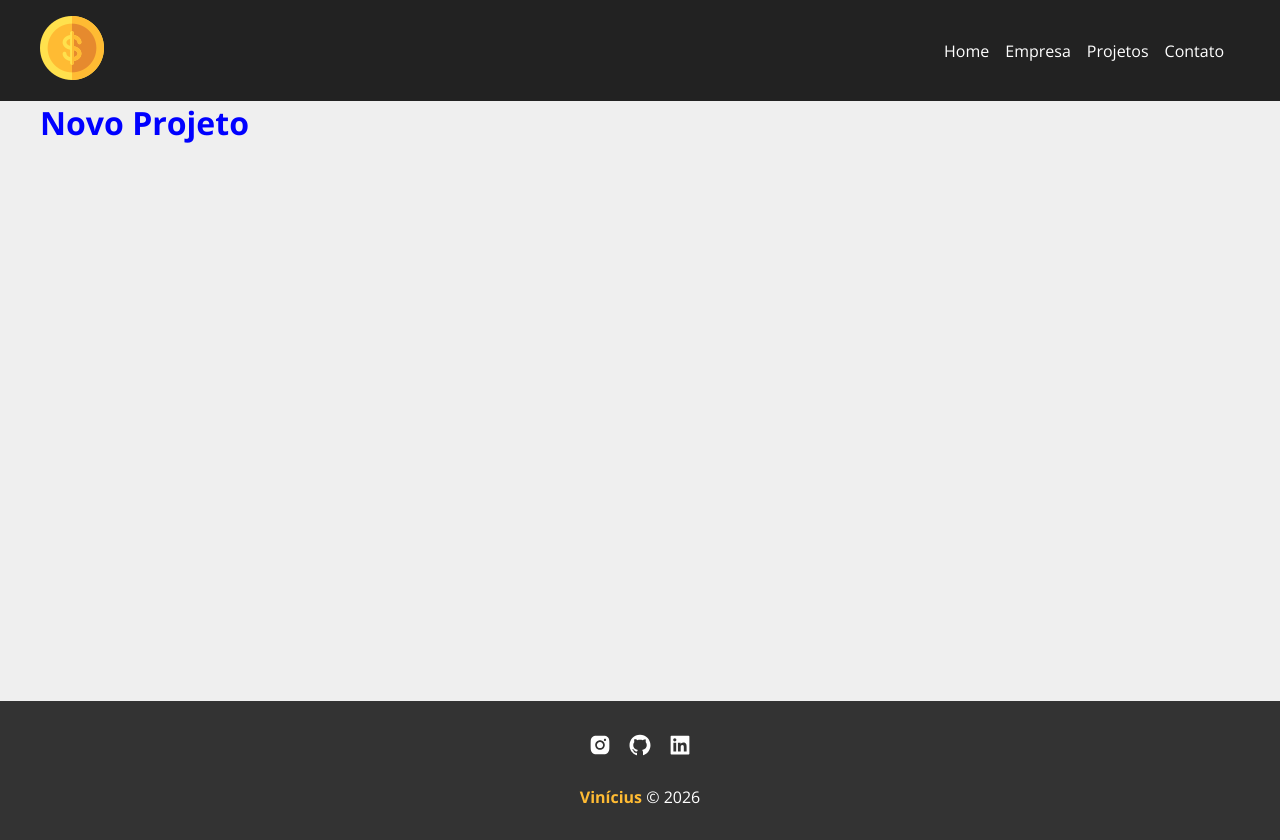
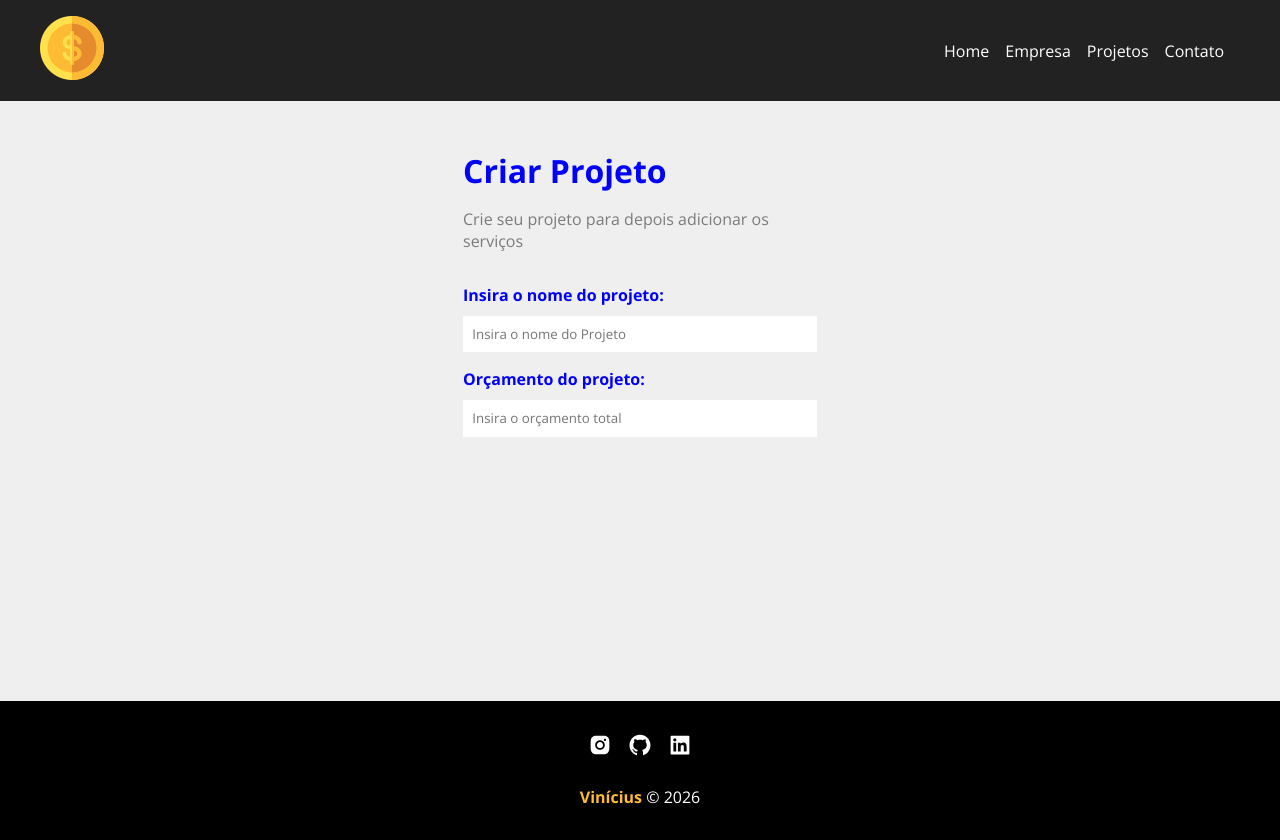
Before and after one commit to viniciusbrandao98/Projeto-React, a React (Create React App) app: page /newprojects in a window 1280 px wide. Built offline with nearby package versions, Linux system fonts and the light colour scheme.

Commit message:
wip: cria estrutura inicial do formulario de projetos.

```diff
--- a/src/App.js
+++ b/src/App.js
@@ -1,4 +1,4 @@
-import { BrowserRouter as Router, Routes, Route, Link } from 'react-router-dom'
+import { BrowserRouter as Router, Routes, Route} from 'react-router-dom'
 import Home from './components/pages/Home';
 import Contact from './components/pages/Contact';
 import Company from './components/pages/Company';
@@ -12,7 +12,7 @@
     <Router>
       <Navbar />
       <Container customClass='min-height' >
-        <div style={{ color: 'blue' }}>
+        <div style={{ color: 'blue', width:'100%' }}>
           <Routes>
             <Route path="/" element={<Home />} />
             <Route path="/company" element={<Company />} />
--- /dev/null
+++ b/src/components/Form/Input.js
@@ -0,0 +1,12 @@
+import styles from './Input.module.css'
+
+function Input({ type, text, name, placeholder, handleOnChange, value }) {
+    return (
+        <div className={styles.form_control}>
+            <label htmlFor={name}>{text}:</label>
+            <input type={text} name={name} id={name} placeholder={placeholder} onChange={handleOnChange} value={value} />
+        </div>
+    )
+}
+
+export default Input
--- /dev/null
+++ b/src/components/Form/Input.module.css
@@ -0,0 +1,20 @@
+.form_control {
+    display: flex;
+    flex-direction: column;
+    margin-bottom: 1em;
+}
+
+.form_control label {
+    margin-bottom: .6em;
+    font-weight: bold;
+}
+
+.form_control input {
+    padding: .7em;
+    border-radius: 0;
+    border: none;
+}
+
+.form_control::placeholder {
+    color: #7b7b7b;
+}
--- a/src/components/layout/Footer.module.css
+++ b/src/components/layout/Footer.module.css
@@ -1,5 +1,5 @@
 .footer {
-    background-color: #333;
+    background-color: black;
     color: #FFF;
     padding: 2em;
     text-align: center;
--- a/src/components/pages/Home.module.css
+++ b/src/components/pages/Home.module.css
@@ -5,7 +5,6 @@
     align-items: center;
     justify-content: center;
     padding: 4em ;
-    margin-left: 7em;
 }
 
 .home_container h1 {
--- a/src/components/pages/NewProject.js
+++ b/src/components/pages/NewProject.js
@@ -1,5 +1,14 @@
+import ProjectForm from '../projects/ProjectForm'
+import styles from './NewProject.module.css'
+
 function NewProject() {
-    return <h1>Novo Projeto</h1>
+    return (
+        <div className={styles.newproject_container}>
+            <h1>Criar Projeto</h1>
+            <p>Crie seu projeto para depois adicionar os serviços</p>
+            <ProjectForm/>
+        </div>
+    )
 }
 
 export default NewProject
--- /dev/null
+++ b/src/components/pages/NewProject.module.css
@@ -0,0 +1,13 @@
+.newproject_container {
+    width: 450px;
+    margin:0 auto;
+    padding: 3em;
+}
+
+.newproject_container h1 {
+    margin-bottom: 0.5em;
+}
+
+.newproject_container p {
+    color: #7b7b7b;
+}
--- /dev/null
+++ b/src/components/projects/ProjectForm.js
@@ -0,0 +1,24 @@
+import styles from './ProjectForm.module.css'
+import Input from '../Form/Input'
+function ProjectForm() {
+    return (
+        <form className={styles.form}>
+            <Input
+                type="text"
+                text="Insira o nome do projeto"
+                name="name"
+                placeholder="Insira o nome do Projeto"
+            />
+              <Input
+                type="Number"
+                text="Orçamento do projeto"
+                name="budget"
+                placeholder="Insira o orçamento total"
+            />
+
+
+        </form>
+    )
+}
+
+export default ProjectForm
--- /dev/null
+++ b/src/components/projects/ProjectForm.module.css
@@ -0,0 +1,4 @@
+.form {
+    width: 100%;
+    margin: 2em 0;
+}
```
